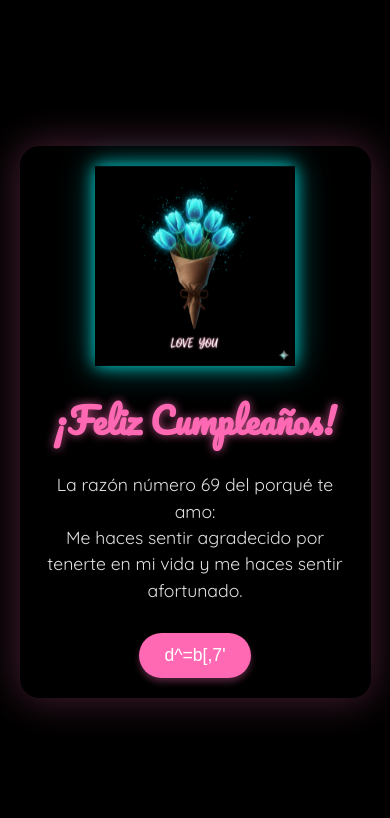
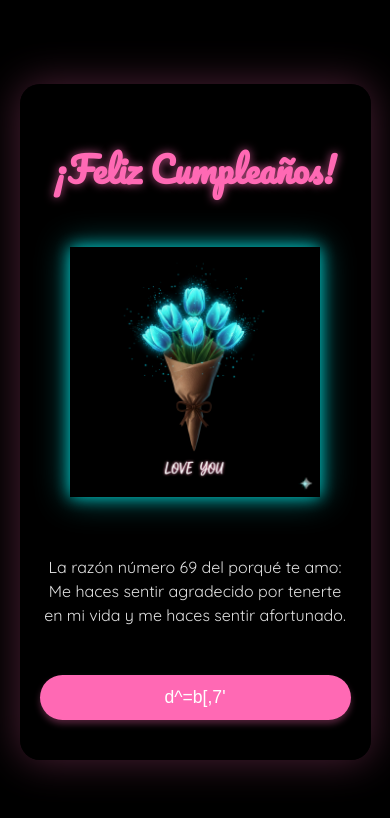
Before and after one commit to kaia-alina/2gether, a plain HTML site: page index.html in a window 390 px wide. Drawn offline with Linux system fonts and the light colour scheme.

Commit message:
style.css
Updated styles for layout and responsiveness, added flexbox properties, and adjusted image sizes.

```diff
--- a/style.css
+++ b/style.css
@@ -21,22 +21,40 @@ body {
     padding: 30px;
     border-radius: 20px;
     box-shadow: 0 0 40px rgba(255, 105, 180, 0.3); /* Sombra rosada sutil */
-    max-width: 500px;
+    max-width: 500px; /* Tamaño máximo del contenedor */
     width: 90%;
     text-align: center;
     position: relative;
-    z-index: 1; /* Asegura que el contenido esté sobre las partículas */
+    z-index: 1;
     box-sizing: border-box;
+    /* Ajuste para que el contenedor también ocupe más altura */
+    display: flex; /* Usar flexbox para organizar el contenido */
+    flex-direction: column; /* Organizar elementos en columna */
+    justify-content: space-between; /* Distribuir espacio verticalmente */
+    min-height: 70vh; /* Asegurar una altura mínima para el contenedor */
+    padding-top: 50px; /* Espacio adicional arriba para el saludo */
+    padding-bottom: 50px; /* Espacio adicional abajo para el botón */
+}
+
+
+/* Estilo del mensaje de cumpleaños - ¡AHORA ARRIBA! */
+.birthday-greeting {
+    font-family: 'Pacifico', cursive;
+    color: #ff69b4;
+    font-size: 3em;
+    margin-bottom: 50px; /* Más espacio debajo para separar de la imagen */
+    text-shadow: 0 0 10px rgba(255, 105, 180, 0.7);
+    order: 1; /* Esto hace que sea el primer elemento en flexbox */
 }
 
 /* Estilo para la imagen de los tulipanes */
 .tulip-bouquet-img {
-    width: 250px; /* Ajusta el tamaño según sea necesario */
-    height: auto; /* Mantiene la proporción */
-    margin: 0 auto 30px auto;
-    display: block; /* Para centrar con margin: auto */
-    /* Animación de "respiración" para el brillo de la imagen */
+    width: 300px; /* ¡Aumentado el tamaño! */
+    height: auto;
+    margin: 0 auto 40px auto; /* Centrado y más espacio debajo */
+    display: block;
     animation: glow-breathe 2.5s infinite alternate ease-in-out;
+    order: 2; /* Esto hace que sea el segundo elemento en flexbox */
 }
 
 /* Keyframes para la animación del brillo de los tulipanes (se aplica al filtro drop-shadow de la imagen) */
@@ -89,15 +107,6 @@ body {
 }
 
 
-/* Estilo del mensaje de cumpleaños */
-.birthday-greeting {
-    font-family: 'Pacifico', cursive;
-    color: #ff69b4;
-    font-size: 3em;
-    margin-bottom: 20px;
-    text-shadow: 0 0 10px rgba(255, 105, 180, 0.7);
-}
-
 /* Estilo de la razón de amor */
 .love-reason {
     font-family: 'Quicksand', sans-serif;
@@ -106,6 +115,7 @@ body {
     line-height: 1.5;
     margin-bottom: 30px;
     color: #e0e0e0;
+    order: 3; /* Esto hace que sea el tercer elemento en flexbox */
 }
 
 /* Estilo del botón misterioso */
@@ -120,6 +130,8 @@ body {
     transition: background-color 0.3s ease, transform 0.1s ease, box-shadow 0.3s ease;
     box-shadow: 0 4px 6px rgba(255, 105, 180, 0.3);
     outline: none;
+    order: 4; /* Esto hace que sea el cuarto elemento en flexbox */
+    margin-bottom: 10px; /* Espacio antes del mensaje oculto */
 }
 
 /* Mensaje "me gustas" */
@@ -130,6 +142,7 @@ body {
     margin-top: 20px;
     text-shadow: 0 0 10px rgba(0, 255, 255, 0.7);
     display: none;
+    order: 5; /* Esto hace que sea el quinto elemento en flexbox */
 }
 
 .hidden-message.show {
@@ -140,15 +153,19 @@ body {
 @media (max-width: 600px) {
     .container {
         padding: 20px;
+        min-height: 80vh; /* Ajustar altura para móviles */
+        padding-top: 30px;
+        padding-bottom: 30px;
     }
-    .tulip-bouquet-img { /* Ajustado para la nueva clase */
-        width: 200px;
-        height: auto; /* Mantiene la proporción */
-        margin-bottom: 20px;
+    .tulip-bouquet-img {
+        width: 250px; /* Ligeramente más pequeña en móviles */
+        margin-bottom: 25px;
     }
     .birthday-greeting {
         font-size: 2.2em;
+        margin-bottom: 30px;
+    }
+    .love-reason {
+        font-size: 1em;
     }
 }
-    }
-}
```
